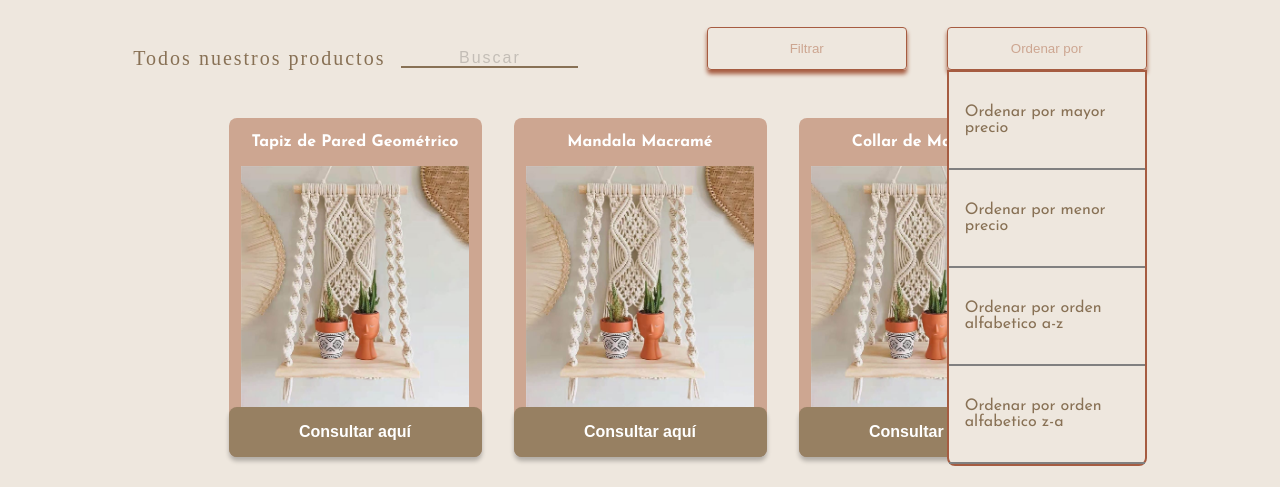
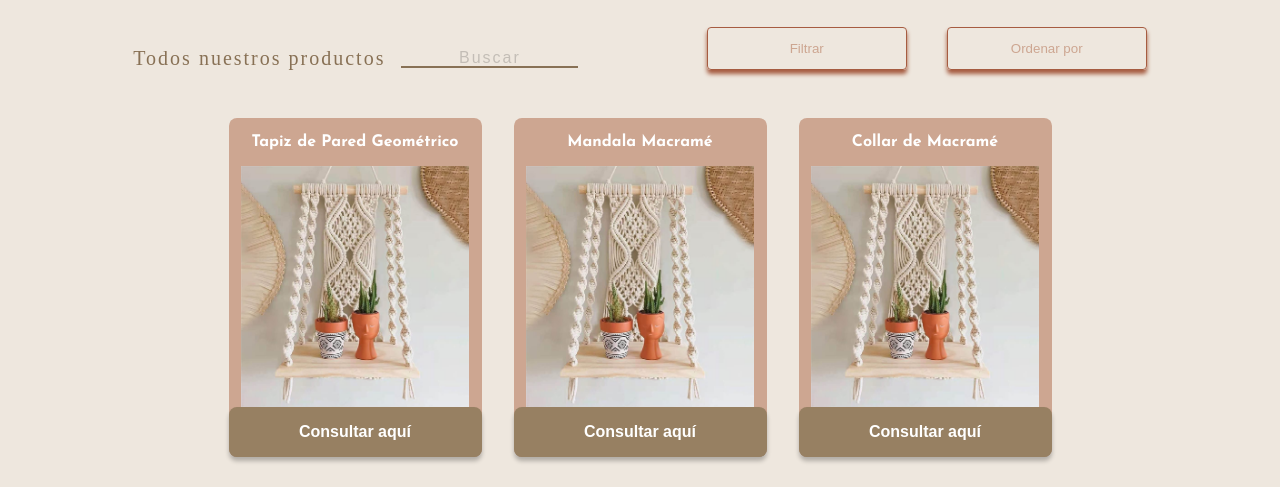
Before and after one commit to MatiasPinho/Kimey-macrame-beta, a React (Vite) app: page /products in a window 1280 px wide. Shown: the part 133-620 px from the top of the page. Built offline with nearby package versions, Linux system fonts and the light colour scheme; a web font is replaced by a local one.

Commit message:
corregido bug sobre los nuevos botones de filtro y ordenar

```diff
--- a/src/components/pages/product-page/ProductPage.jsx
+++ b/src/components/pages/product-page/ProductPage.jsx
@@ -441,7 +441,7 @@ export const ProductPage = () => {
 
             <ul
               className={`filter-order-ul ${
-                isButtonFilterClicked.order ? "filter-order-ul-hidden" : ""
+                !isButtonFilterClicked.order ? "filter-order-ul-hidden" : ""
               }`}
             >
               <li
```
